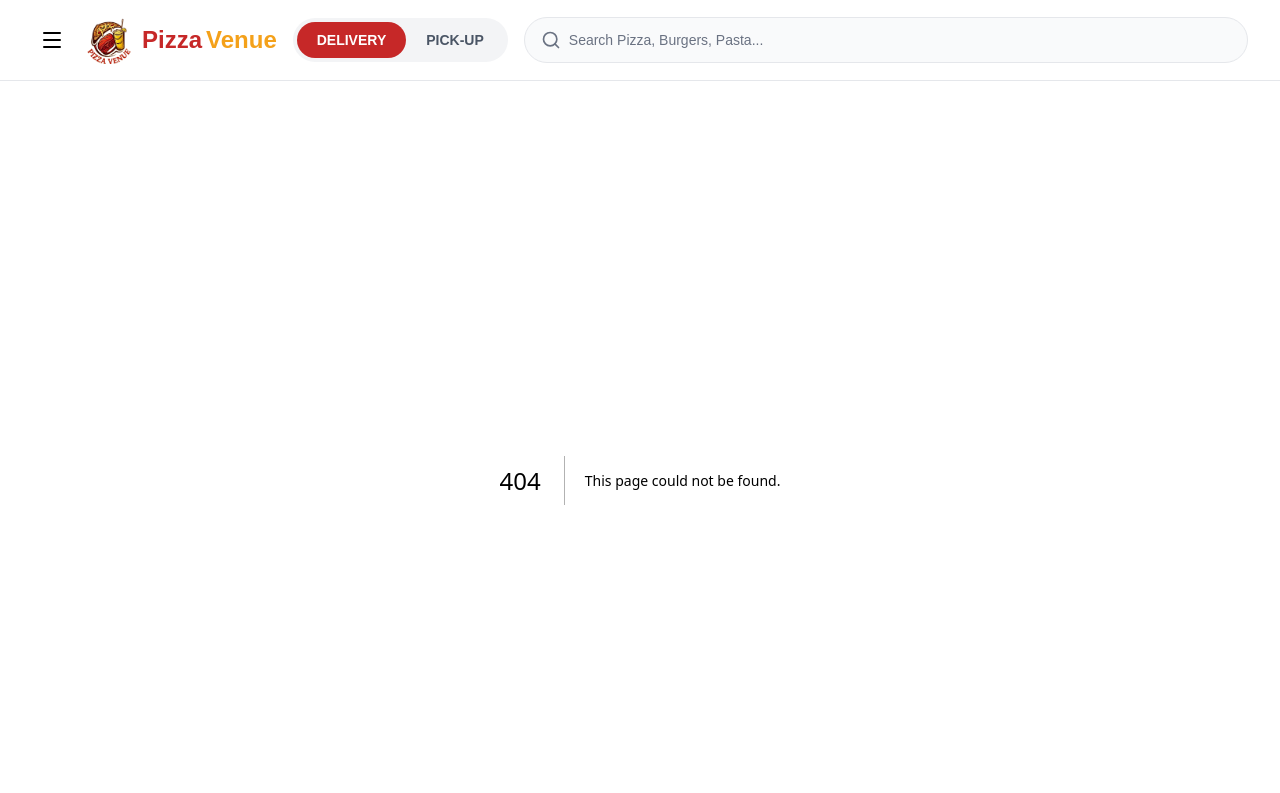
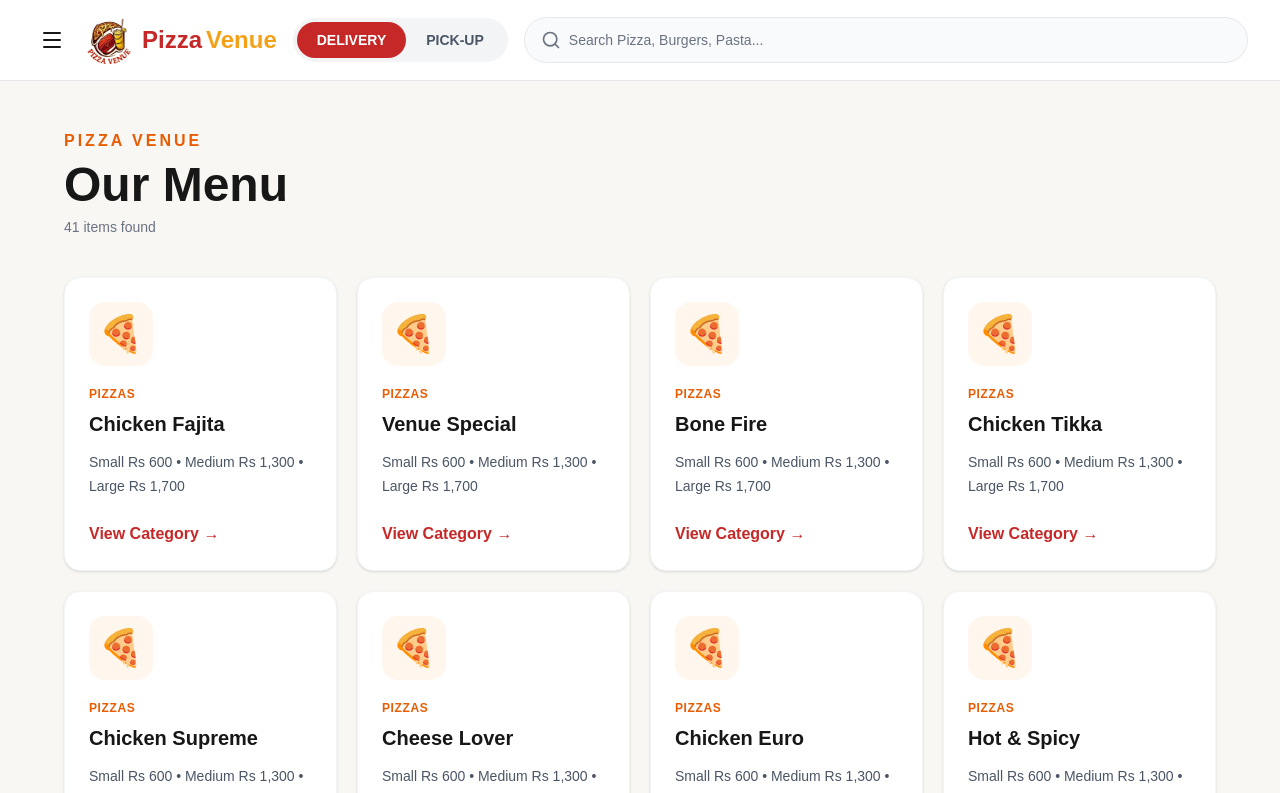
Before and after one commit to RafiaSuleman/PizzaVenue, a Next.js app: page /menu in a window 1280 px wide. Before the commit this address had no page. Shown: the top 793 px of the page. Built offline with nearby package versions, Linux system fonts and the light colour scheme.

Commit message:
serchbar-work

```diff
--- a/app/component/navbar.tsx
+++ b/app/component/navbar.tsx
@@ -4,11 +4,8 @@ import { useState } from "react";
 import { Menu, Search, MapPin } from "lucide-react";
 import Image from "next/image";
 import dynamic from "next/dynamic";
-
-const PickupLocations = dynamic(
-  () => import("./picupLoc"),
-  { ssr: false }
-);
+import { useRouter } from "next/navigation";
+const PickupLocations = dynamic(() => import("./picupLoc"), { ssr: false });
 import BranchWhatsAppModal from "./whatsAppBranchSec";
 import Link from "next/link";
 
@@ -16,6 +13,7 @@ const Navbar = () => {
   const [pickupOpen, setPickupOpen] = useState(false);
   const [deliveryOpen, setDeliveryOpen] = useState(false);
   const [search, setSearch] = useState("");
+  const router = useRouter();
 
   return (
     <>
@@ -43,7 +41,8 @@ const Navbar = () => {
                     Venue
                   </p>
                 </div>
-            </div></Link>
+              </div>
+            </Link>
           </div>
 
           {/* Delivery / Pick-up */}
@@ -64,16 +63,16 @@ const Navbar = () => {
           </div>
 
           {/* Search */}
+        {/* Search */}
 <div className="flex-1">
   <form
     onSubmit={(e) => {
       e.preventDefault();
-                if (search.trim()) {
-                  window.dispatchEvent(
-                    new CustomEvent("pizza-search", {
-                      detail: search.trim(),
-                    })
-                  );
+
+      const query = search.trim();
+
+      if (query) {
+        router.push(`/menu?search=${encodeURIComponent(query)}`);
       }
     }}
     className="flex items-center rounded-full border border-gray-200 bg-gray-50 px-4 py-3"
@@ -103,10 +102,7 @@ const Navbar = () => {
         </div>
       </nav>
 
-      <PickupLocations
-        open={pickupOpen}
-        onClose={() => setPickupOpen(false)}
-      />
+      <PickupLocations open={pickupOpen} onClose={() => setPickupOpen(false)} />
 
       <BranchWhatsAppModal
         open={deliveryOpen}
--- /dev/null
+++ b/app/menu/page.tsx
@@ -0,0 +1,229 @@
+
+import Link from "next/link";
+
+type MenuItem = {
+  name: string;
+  category: string;
+  slug: string;
+  price: string;
+  keywords?: string;
+};
+
+const menuItems: MenuItem[] = [
+  ...[
+    "Chicken Fajita",
+    "Venue Special",
+    "Bone Fire",
+    "Chicken Tikka",
+    "Chicken Supreme",
+    "Cheese Lover",
+    "Chicken Euro",
+    "Hot & Spicy",
+  ].map((name) => ({
+    name,
+    category: "Pizzas",
+    slug: "pizzas",
+    price: "Small Rs 600 • Medium Rs 1,300 • Large Rs 1,700",
+    keywords: "pizza regular small medium large",
+  })),
+
+  ...[
+    ["Kabab Stuffer", "Rs 1,450 / Rs 2,000"],
+    ["Chicken Cheese Stuffer", "Rs 1,450 / Rs 2,000"],
+    ["Mughlai Stuffer", "Rs 1,350 / Rs 1,800"],
+    ["Behari Stuffer", "Rs 1,400 / Rs 1,900"],
+    ["Malai Boti Stuffer", "Rs 1,350 / Rs 1,800"],
+    ["Peri Peri Stuffer", "Rs 1,350 / Rs 1,800"],
+  ].map(([name, price]) => ({
+    name,
+    category: "Pizzas",
+    slug: "pizzas",
+    price: `${price} (Medium / Large)`,
+    keywords: "pizza stuffer medium large",
+  })),
+
+  ...[
+    ["Petty Burger", "Rs 420"],
+    ["Filet Burger", "Rs 480"],
+    ["Zinger Burger", "Rs 450"],
+    ["Chapli Burger", "Rs 400"],
+  ].map(([name, price]) => ({
+    name,
+    category: "Burgers",
+    slug: "burgers",
+    price,
+  })),
+
+  ...[
+    ["Bar BQ Wings", "Rs 600", "10 pieces"],
+    ["Peri Peri Wings", "Rs 600", "10 pieces"],
+    ["Plain Wings", "Rs 600", "10 pieces"],
+    ["Hot Wings", "Rs 750", "10 pieces"],
+    ["Nuggets", "Rs 580", "10 pieces"],
+    ["Chicken Strips", "Rs 650", "6 pieces"],
+  ].map(([name, price, pieces]) => ({
+    name,
+    category: "Chicken",
+    slug: "chicken",
+    price: `${price} • ${pieces}`,
+  })),
+
+  ...[
+    ["Bar BQ Fries", "Rs 650"],
+    ["Cheesy Mayo Fries", "Rs 650"],
+    ["Large Fries", "Rs 400"],
+    ["Potamatoes", "Rs 620"],
+  ].map(([name, price]) => ({
+    name,
+    category: "Fries",
+    slug: "fries",
+    price,
+  })),
+
+  ...[
+    ["Special Pasta", "Rs 700"],
+    ["Flaming Pasta", "Rs 730"],
+    ["Behari Pasta", "Rs 850"],
+  ].map(([name, price]) => ({
+    name,
+    category: "Pastas",
+    slug: "pastas",
+    price,
+  })),
+
+  ...[
+    ["Spin Roll", "Rs 650"],
+    ["Chilli Milli Roll", "Rs 700"],
+    ["Behari Roll", "Rs 700"],
+    ["Chicken Cheese Stick", "Rs 650"],
+    ["Pizza Sandwich", "Rs 700"],
+  ].map(([name, price]) => ({
+    name,
+    category: "Sides",
+    slug: "sides",
+    price,
+  })),
+
+  ...[
+    ["1.5 Liter Cold Drink", "Rs 220"],
+    ["0.5 Liter Cold Drink", "Rs 120"],
+    ["Water (Large)", "Rs 120"],
+    ["Water (Small)", "Rs 60"],
+    ["Dip Sauce", "Rs 80"],
+  ].map(([name, price]) => ({
+    name,
+    category: "Drinks & Extras",
+    slug: "drinks",
+    price,
+  })),
+];
+
+const categoryIcons: Record<string, string> = {
+  Pizzas: "🍕",
+  Burgers: "🍔",
+  Chicken: "🍗",
+  Fries: "🍟",
+  Pastas: "🍝",
+  Sides: "🥪",
+  "Drinks & Extras": "🥤",
+};
+
+export default async function MenuPage({
+  searchParams,
+}: {
+  searchParams: Promise<{ search?: string | string[] }>;
+}) {
+  const params = await searchParams;
+  const query = (
+    Array.isArray(params.search) ? params.search[0] : params.search || ""
+  )
+    .trim()
+    .toLowerCase();
+
+  const results = query
+    ? menuItems.filter((item) =>
+        `${item.name} ${item.category} ${item.keywords || ""}`
+          .toLowerCase()
+          .includes(query)
+      )
+    : menuItems;
+
+  return (
+    <main className="min-h-screen bg-[#F8F7F4] px-5 py-12 md:px-10 lg:px-16">
+      <div className="mx-auto max-w-7xl">
+        <div className="mb-10">
+          <p className="mb-2 font-bold uppercase tracking-[3px] text-[#E85D04]">
+            Pizza Venue
+          </p>
+
+          <h1 className="text-3xl font-extrabold text-[#171717] md:text-5xl">
+            {query ? "Search Results" : "Our Menu"}
+          </h1>
+
+          {query && (
+            <p className="mt-3 text-gray-600">
+              Results for:{" "}
+              <span className="font-semibold text-[#171717]">
+                {query}
+              </span>
+            </p>
+          )}
+
+          <p className="mt-2 text-sm text-gray-500">
+            {results.length} items found
+          </p>
+        </div>
+
+        {results.length > 0 ? (
+          <div className="grid gap-5 sm:grid-cols-2 lg:grid-cols-3 xl:grid-cols-4">
+            {results.map((item, index) => (
+              <article
+                key={`${item.name}-${index}`}
+                className="rounded-2xl border border-gray-100 bg-white p-6 shadow-sm transition duration-300 hover:-translate-y-1 hover:shadow-lg"
+              >
+                <div className="mb-5 flex h-16 w-16 items-center justify-center rounded-2xl bg-orange-50 text-4xl">
+                  {categoryIcons[item.category] || "🍽️"}
+                </div>
+
+                <p className="mb-2 text-xs font-bold uppercase tracking-wider text-[#E85D04]">
+                  {item.category}
+                </p>
+
+                <h2 className="text-xl font-bold text-[#171717]">
+                  {item.name}
+                </h2>
+
+                <p className="mt-3 text-sm leading-6 text-gray-600">
+                  {item.price}
+                </p>
+
+                <Link
+                  href={`/menu/${item.slug}`}
+                  className="mt-6 inline-flex font-bold text-[#C62828] hover:text-[#E85D04]"
+                >
+                  View Category →
+                </Link>
+              </article>
+            ))}
+          </div>
+        ) : (
+          <div className="rounded-2xl bg-white px-6 py-14 text-center">
+            <p className="text-5xl">🔎</p>
+            <h2 className="mt-4 text-2xl font-bold text-[#171717]">
+              No items found
+            </h2>
+            <p className="mt-2 text-gray-600">
+              Try searching for pizza, chicken, burger, fries or pasta.
+            </p>
+            <Link
+              href="/menu"
+              className="mt-6 inline-block rounded-xl bg-[#C62828] px-6 py-3 font-bold text-white hover:bg-[#A82020]"
+            >
+              View All Menu
+            </Link>
+          </div>
+        )}
+      </div>
+    </main>
+  );
+}
```
Lines whose indentation alone changed are shown as unchanged.
